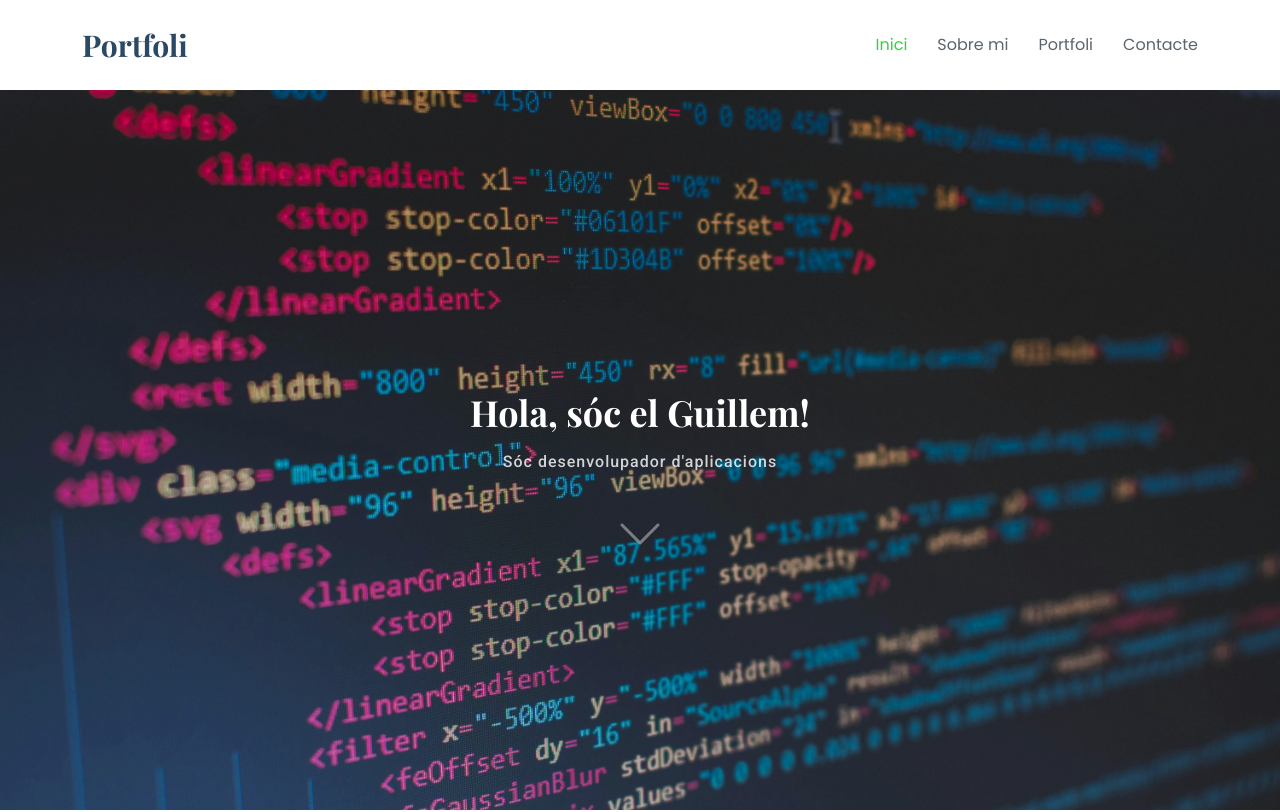
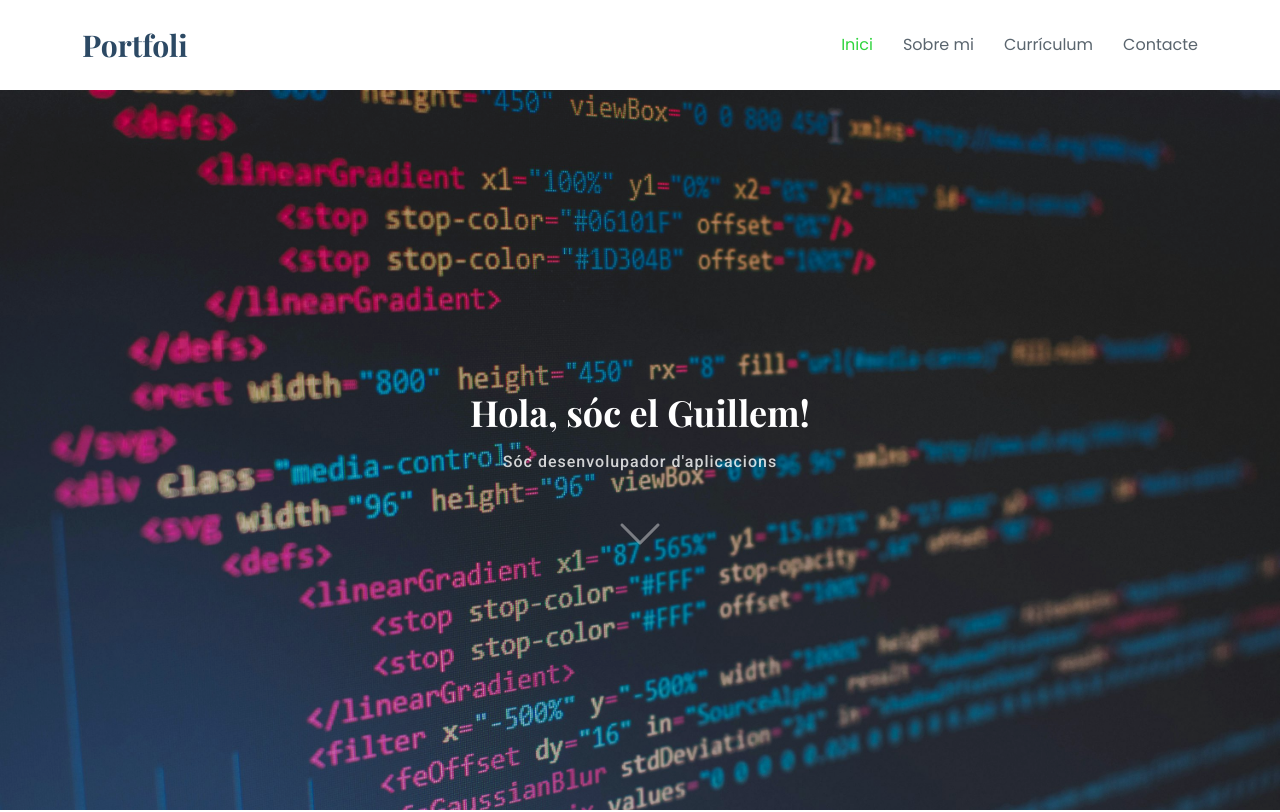
Before and after one commit to GuillemBernal/GuillemBernal.github.io, a plain HTML site: page index.html in a window 1280 px wide. Shown: the top 812 px of the page. Drawn offline with nearby package versions, Linux system fonts and the light colour scheme; a web font is replaced by a local one.

Commit message:
- acabat finalment

```diff
--- a/index.html
+++ b/index.html
@@ -51,7 +51,7 @@
         <ul>
           <li><a href="#hero" class="active">Inici</a></li>
           <li><a href="#about">Sobre mi</a></li>
-          <li><a href="#portfolio">Portfoli</a></li>
+          <li><a href="#resume">Currículum</a></li>
           <li><a href="#contact">Contacte</a></li>
         </ul>
         <i class="mobile-nav-toggle d-xl-none bi bi-list"></i>
```
